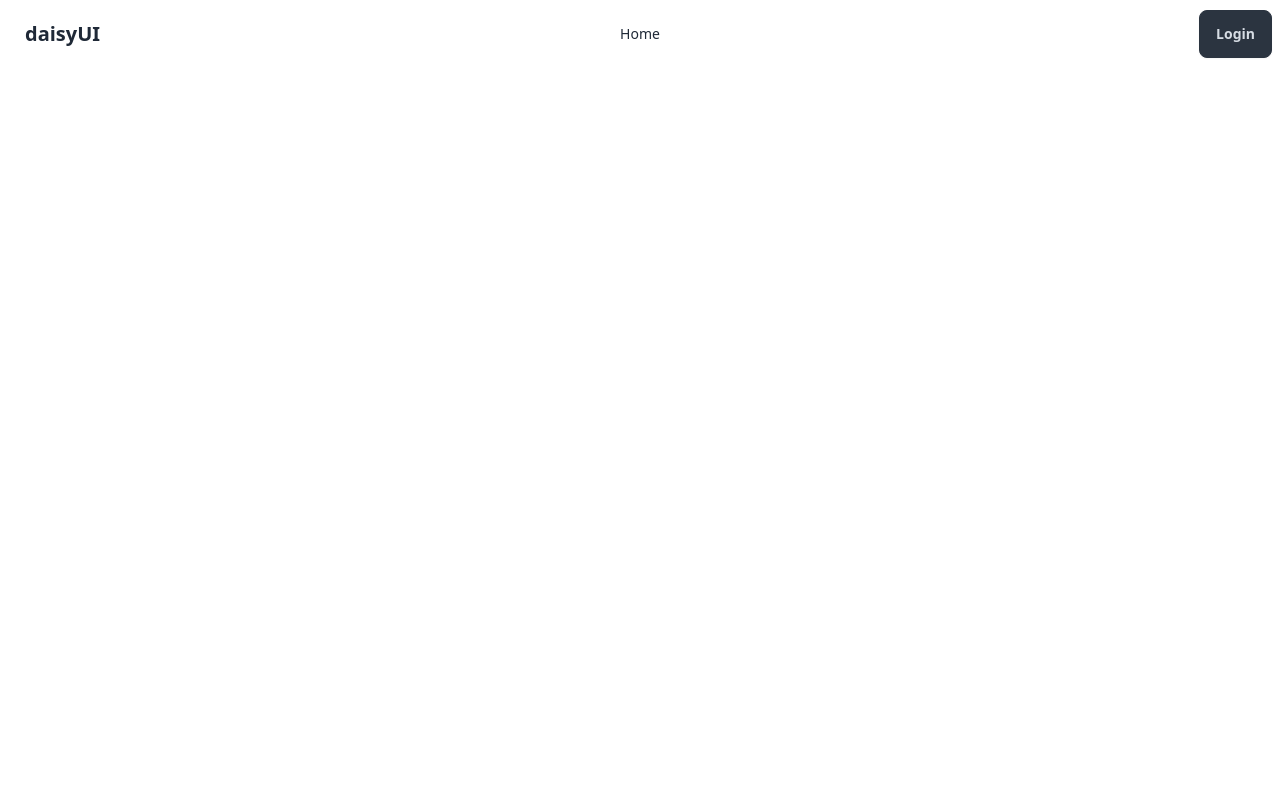
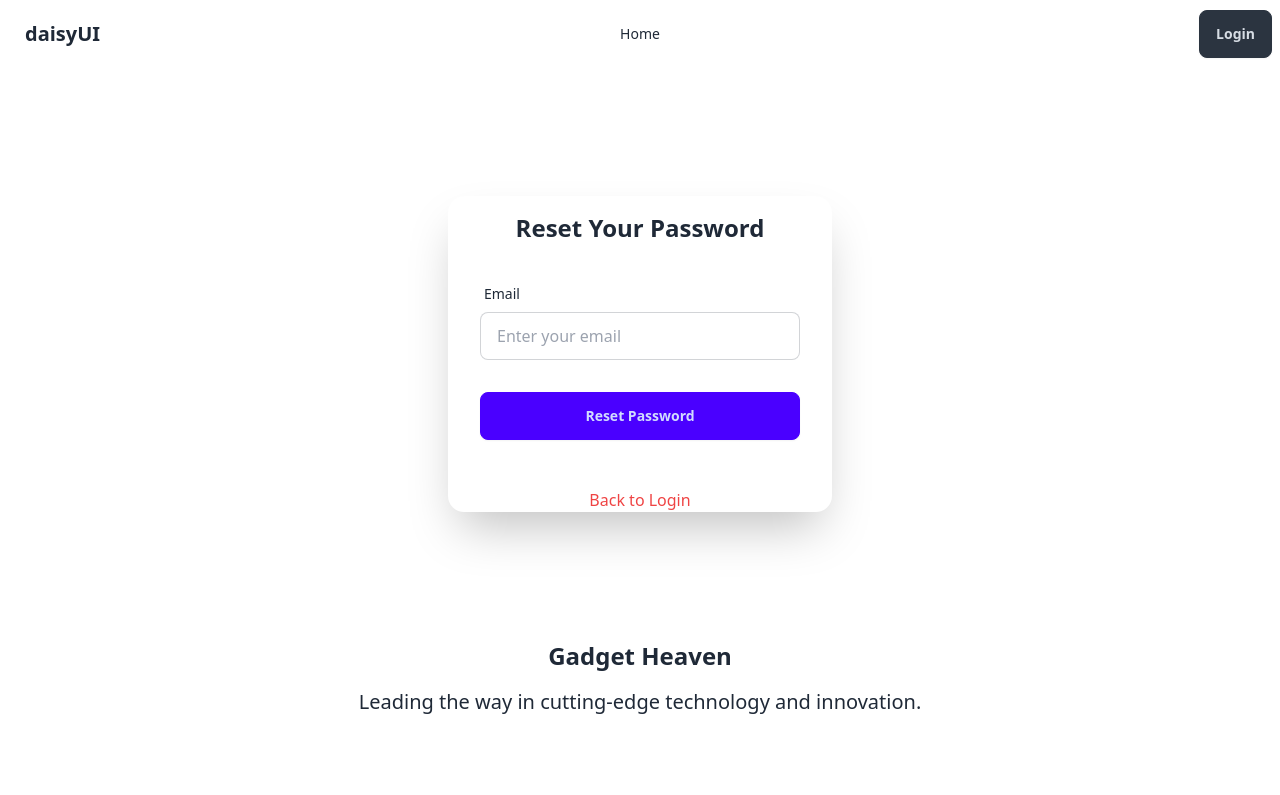
Before and after one commit to reyad9009/Assignment-9, a React (Vite) app: page /auth/forgot-password in a window 1280 px wide. Shown: the top 795 px of the page. Built offline with nearby package versions, Linux system fonts and the light colour scheme; no server answers.

Commit message:
add forget password

```diff
--- a/src/components/Home.jsx
+++ b/src/components/Home.jsx
@@ -2,9 +2,44 @@ import React from 'react';
 
 const Home = () => {
     return (
-        <div>
-            <h1 className='text-4xl'>This is home page</h1>
-        </div>
+        <div className="carousel w-full">
+  <div id="slide1" className="carousel-item relative w-full">
+    <img
+      src="https://img.daisyui.com/images/stock/photo-1625726411847-8cbb60cc71e6.webp"
+      className="w-full" />
+    <div className="absolute left-5 right-5 top-1/2 flex -translate-y-1/2 transform justify-between">
+      <a href="#slide4" className="btn btn-circle">❮</a>
+      <a href="#slide2" className="btn btn-circle">❯</a>
+    </div>
+  </div>
+  <div id="slide2" className="carousel-item relative w-full">
+    <img
+      src="https://img.daisyui.com/images/stock/photo-1609621838510-5ad474b7d25d.webp"
+      className="w-full" />
+    <div className="absolute left-5 right-5 top-1/2 flex -translate-y-1/2 transform justify-between">
+      <a href="#slide1" className="btn btn-circle">❮</a>
+      <a href="#slide3" className="btn btn-circle">❯</a>
+    </div>
+  </div>
+  <div id="slide3" className="carousel-item relative w-full">
+    <img
+      src="https://img.daisyui.com/images/stock/photo-1414694762283-acccc27bca85.webp"
+      className="w-full" />
+    <div className="absolute left-5 right-5 top-1/2 flex -translate-y-1/2 transform justify-between">
+      <a href="#slide2" className="btn btn-circle">❮</a>
+      <a href="#slide4" className="btn btn-circle">❯</a>
+    </div>
+  </div>
+  <div id="slide4" className="carousel-item relative w-full">
+    <img
+      src="https://img.daisyui.com/images/stock/photo-1665553365602-b2fb8e5d1707.webp"
+      className="w-full" />
+    <div className="absolute left-5 right-5 top-1/2 flex -translate-y-1/2 transform justify-between">
+      <a href="#slide3" className="btn btn-circle">❮</a>
+      <a href="#slide1" className="btn btn-circle">❯</a>
+    </div>
+  </div>
+</div>
     );
 };
 
--- a/src/layouts/AuthLayout.jsx
+++ b/src/layouts/AuthLayout.jsx
@@ -1,6 +1,7 @@
 import React from "react";
 import { Outlet } from "react-router-dom";
 import Navbar from "../components/Navbar";
+import Footer from "../components/Footer";
 
 const AuthLayout = () => {
   return (
@@ -11,6 +12,9 @@ const AuthLayout = () => {
       <div className="max-w-[100rem] mx-auto mt-[10%]">
         <Outlet></Outlet>
       </div>
+      <div className="max-w-[100rem] mx-auto">
+        <Footer></Footer>
+      </div>
     </div>
   );
 };
--- a/src/pages/ForgotPassword.jsx
+++ b/src/pages/ForgotPassword.jsx
@@ -1,11 +1,62 @@
-import React from 'react';
+import { sendPasswordResetEmail } from "firebase/auth";
+import React, { useContext, useRef } from "react";
+import { Link } from "react-router-dom";
+import { AuthContext } from "../provider/AuthProvider";
 
 const ForgotPassword = () => {
-    return (
-        <div>
+  const { forgotPassword, auth } = useContext(AuthContext);
+  const emailRef = useRef();
 
-        </div>
-    );
+  const handleForgetPassword = (e) => {
+    e.preventDefault();
+    const email = emailRef.current.value;
+
+    forgotPassword(email)
+    .then(() => {
+        alert("Password reset email sent successfully! Please check your inbox.");
+        window.open("https://mail.google.com", "_blank");
+        e.target.reset();
+      })
+      .catch((error) => {
+        const errorCode = error.code;
+        const errorMessage = error.message;
+        console.log(errorCode, errorMessage)
+      });
+  };
+
+  return (
+    <div className="flex justify-center items-center">
+      <div className="card bg-base-100 w-full max-w-sm shadow-2xl">
+        <h2 className="text-2xl font-extrabold text-center mt-4">
+          Reset Your Password
+        </h2>
+        <form onSubmit={handleForgetPassword} className="card-body">
+          <div className="form-control">
+            <label className="label">
+              <span className="label-text">Email</span>
+            </label>
+            <input
+              type="email"
+              ref={emailRef} // Connect the ref here
+              placeholder="Enter your email"
+              className="input input-bordered"
+              required
+            />
+          </div>
+          <div className="form-control mt-6">
+            <button type="submit" className="btn btn-primary">
+              Reset Password
+            </button>
+          </div>
+        </form>
+        <p className="text-center mt-4">
+          <Link className="text-red-500" to="/auth/login">
+            Back to Login
+          </Link>
+        </p>
+      </div>
+    </div>
+  );
 };
 
 export default ForgotPassword;
--- a/src/pages/Register.jsx
+++ b/src/pages/Register.jsx
@@ -11,6 +11,7 @@ const Register = () => {
   const { createNewUser, setUser, updateUserProfile, signInWithGoogle } =
     useContext(AuthContext);
   const [error, setError] = useState({});
+
   const handleSubmit = (e) => {
     e.preventDefault();
     const form = new FormData(e.target);
--- a/src/provider/AuthProvider.jsx
+++ b/src/provider/AuthProvider.jsx
@@ -3,6 +3,7 @@ import {
   createUserWithEmailAndPassword,
   getAuth,
   onAuthStateChanged,
+  sendPasswordResetEmail,
   signInWithEmailAndPassword,
   signInWithPopup,
   signOut,
@@ -42,6 +43,12 @@ const AuthProvider = ({ children }) => {
     return updateProfile(auth.currentUser, updatedData);
   };
 
+  // forget password
+  const forgotPassword = (email) => {
+    setLoading(true);
+    return sendPasswordResetEmail(auth, email)
+  };
+
   // signin with google
   const signInWithGoogle = () => {
     return signInWithPopup(auth, googleProvider);
@@ -66,7 +73,8 @@ const AuthProvider = ({ children }) => {
     userLogin,
     loading,
     updateUserProfile,
-    signInWithGoogle
+    signInWithGoogle,
+    forgotPassword
   };
 
   return (
```
